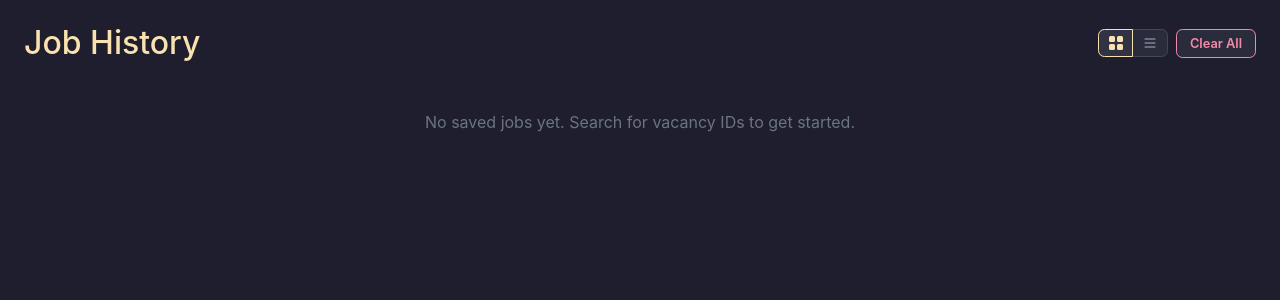
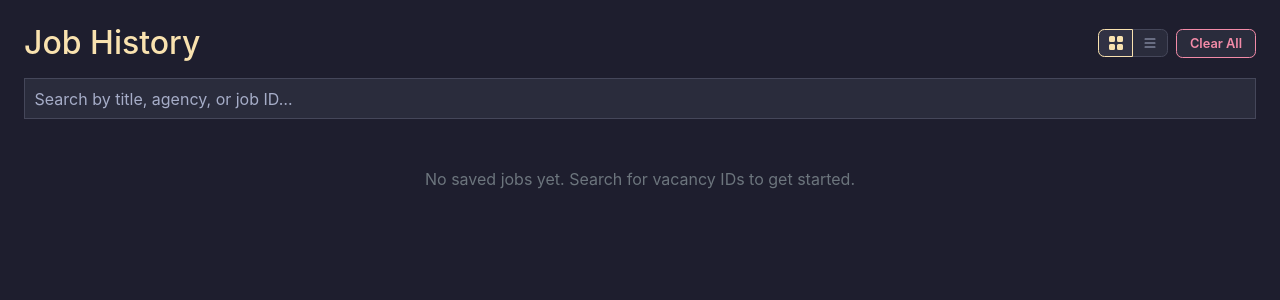
Before and after one commit to barryjj/statejobs-helper, a Flask app: page /history in a window 1280 px wide. Shown: the part 97-397 px from the top of the page. Run offline with Flask 3, Linux system fonts and the light colour scheme; parts of the project's set-up code (start-up, migrations or seed data) failed here and were passed over.

Commit message:
fix: declutter actions, add email button, search filter, striped rows
- Replace text-label action buttons with compact icon buttons
  (cover letter, email, applied toggle, remove) — same set on card
  and list views
- Email action was missing entirely from the history list view;
  now present everywhere as a mailto icon button, disabled/greyed
  when no email is on file
- Add live search box on history page filtering by title, agency,
  or job ID
- Add alternating row background on the history table

Co-Authored-By: Claude Sonnet 4.6 <noreply@anthropic.com>

```diff
--- a/static/js/history.js
+++ b/static/js/history.js
@@ -56,18 +56,51 @@
       .replace(/>/g, '&gt;').replace(/"/g, '&quot;');
   }
 
+  function mailtoHref(job) {
+    return `mailto:${esc(job.email)}?subject=Vacancy%20%23${esc(job.job_id)}&body=Please%20find%20my%20resume%20and%20cover%20letter%20attached.`;
+  }
+
+  function matchesSearch(job, term) {
+    if (!term) return true;
+    const haystack = `${job.job_id} ${job.title} ${job.agency}`.toLowerCase();
+    return haystack.includes(term.toLowerCase());
+  }
+
+  // Compact icon-button action row shared by card and list views
+  function actionIconsHtml(job, showDelete) {
+    const appliedCls = job.applied ? 'icon-btn--applied' : '';
+    const appliedTitle = job.applied ? 'Applied — click to unmark' : 'Mark Applied';
+    const emailBtn = job.email
+      ? `<a href="${mailtoHref(job)}" class="icon-btn" title="Email contact">
+           <svg xmlns="http://www.w3.org/2000/svg" width="15" height="15" fill="currentColor" viewBox="0 0 16 16"><path d="M0 4a2 2 0 0 1 2-2h12a2 2 0 0 1 2 2v8a2 2 0 0 1-2 2H2a2 2 0 0 1-2-2V4Zm2-1a1 1 0 0 0-1 1v.217l7 4.2 7-4.2V4a1 1 0 0 0-1-1H2Zm13 2.383-4.708 2.825L15 11.105V5.383Zm-.034 6.876-5.64-3.471L8 9.583l-1.326-.795-5.64 3.47A1 1 0 0 0 2 13h12a1 1 0 0 0 .966-.741ZM1 11.105l4.708-2.897L1 5.383v5.722Z"/></svg>
+         </a>`
+      : `<span class="icon-btn icon-btn--disabled" title="No email on file">
+           <svg xmlns="http://www.w3.org/2000/svg" width="15" height="15" fill="currentColor" viewBox="0 0 16 16"><path d="M0 4a2 2 0 0 1 2-2h12a2 2 0 0 1 2 2v8a2 2 0 0 1-2 2H2a2 2 0 0 1-2-2V4Zm2-1a1 1 0 0 0-1 1v.217l7 4.2 7-4.2V4a1 1 0 0 0-1-1H2Zm13 2.383-4.708 2.825L15 11.105V5.383Zm-.034 6.876-5.64-3.471L8 9.583l-1.326-.795-5.64 3.47A1 1 0 0 0 2 13h12a1 1 0 0 0 .966-.741ZM1 11.105l4.708-2.897L1 5.383v5.722Z"/></svg>
+         </span>`;
+    const deleteBtn = showDelete
+      ? `<button class="icon-btn icon-btn--danger js-delete-job" data-job-id="${esc(job.job_id)}" title="Remove from history">
+           <svg xmlns="http://www.w3.org/2000/svg" width="15" height="15" fill="currentColor" viewBox="0 0 16 16"><path d="M5.5 5.5A.5.5 0 0 1 6 6v6a.5.5 0 0 1-1 0V6a.5.5 0 0 1 .5-.5Zm2.5 0a.5.5 0 0 1 .5.5v6a.5.5 0 0 1-1 0V6a.5.5 0 0 1 .5-.5Zm3 .5a.5.5 0 0 0-1 0v6a.5.5 0 0 0 1 0V6Z"/><path fill-rule="evenodd" d="M14.5 3a1 1 0 0 1-1 1H13v9a2 2 0 0 1-2 2H5a2 2 0 0 1-2-2V4h-.5a1 1 0 0 1-1-1V2a1 1 0 0 1 1-1H6a1 1 0 0 1 1-1h2a1 1 0 0 1 1 1h3.5a1 1 0 0 1 1 1v1ZM4.118 4 4 4.059V13a1 1 0 0 0 1 1h6a1 1 0 0 0 1-1V4.059L11.882 4H4.118ZM2.5 3V2h11v1h-11Z"/></svg>
+         </button>`
+      : '';
+
+    return `
+      <a href="/coverletter?job_id=${esc(job.job_id)}" class="icon-btn icon-btn--main" title="Generate cover letter">
+        <svg xmlns="http://www.w3.org/2000/svg" width="15" height="15" fill="currentColor" viewBox="0 0 16 16"><path d="M4 0h5.293A1 1 0 0 1 10 .293L13.707 4a1 1 0 0 1 .293.707V14a2 2 0 0 1-2 2H4a2 2 0 0 1-2-2V2a2 2 0 0 1 2-2Zm5.5 1.5v2a1 1 0 0 0 1 1h2l-3-3ZM4.5 9a.5.5 0 0 0 0 1h7a.5.5 0 0 0 0-1h-7Zm0 2.5a.5.5 0 0 0 0 1h4a.5.5 0 0 0 0-1h-4Z"/></svg>
+      </a>
+      ${emailBtn}
+      <button class="icon-btn ${appliedCls} js-toggle-applied" data-job-id="${esc(job.job_id)}" title="${appliedTitle}">
+        <svg xmlns="http://www.w3.org/2000/svg" width="15" height="15" fill="currentColor" viewBox="0 0 16 16"><path d="M13.854 3.646a.5.5 0 0 1 0 .708l-7 7a.5.5 0 0 1-.708 0l-3.5-3.5a.5.5 0 1 1 .708-.708L6.5 10.293l6.646-6.647a.5.5 0 0 1 .708 0Z"/></svg>
+      </button>
+      ${deleteBtn}`;
+  }
+
   function cardHtml(job, showDelete) {
     const addressHtml = job.full_address
       ? job.full_address.split('\n').filter(Boolean).map(esc).join('<br>')
       : 'N/A';
     const emailHtml = job.email
-      ? `<a href="mailto:${esc(job.email)}?subject=Vacancy%20%23${esc(job.job_id)}&body=Please%20find%20my%20resume%20and%20cover%20letter%20attached.">${esc(job.email)}</a>`
+      ? `<a href="${mailtoHref(job)}">${esc(job.email)}</a>`
       : 'N/A';
-    const appliedCls = job.applied ? 'btn-applied' : 'btn-alt';
-    const appliedLabel = job.applied ? 'Applied' : 'Mark Applied';
-    const deleteBtn = showDelete
-      ? `<button class="btn btn-sm btn-danger-alt js-delete-job" data-job-id="${esc(job.job_id)}">Remove</button>`
-      : '';
 
     return `
       <div class="sj-card sj-card--hidden" data-job-id="${esc(job.job_id)}">
@@ -85,10 +118,8 @@
             <a href="https://statejobs.ny.gov/public/vacancyDetailsView.cfm?id=${esc(job.job_id)}"
                target="_blank" rel="noopener noreferrer">${esc(job.job_id)}</a>
           </p>
-          <div class="mt-3 d-flex gap-2 justify-content-center flex-wrap">
-            <a href="/coverletter?job_id=${esc(job.job_id)}" class="btn btn-main btn-sm">Cover Letter</a>
-            <button class="btn btn-sm ${appliedCls} js-toggle-applied" data-job-id="${esc(job.job_id)}">${appliedLabel}</button>
-            ${deleteBtn}
+          <div class="mt-3 d-flex gap-2 justify-content-center">
+            ${actionIconsHtml(job, showDelete)}
           </div>
         </div>
       </div>`;
@@ -172,8 +203,8 @@
       if (toggleBtn) {
         const job_id = toggleBtn.dataset.jobId;
         const applied = toggleApplied(job_id);
-        toggleBtn.textContent = applied ? 'Applied' : 'Mark Applied';
-        toggleBtn.className = `btn btn-sm ${applied ? 'btn-applied' : 'btn-alt'} js-toggle-applied`;
+        toggleBtn.classList.toggle('icon-btn--applied', applied);
+        toggleBtn.title = applied ? 'Applied — click to unmark' : 'Mark Applied';
         return;
       }
 
@@ -216,14 +247,7 @@
 
     if (jobs.length === 0) { container.innerHTML = emptyStateHtml(); return; }
 
-    const rowHtml = jobs.map(job => {
-      const appliedCls = job.applied ? 'btn-applied' : 'btn-alt';
-      const appliedLabel = job.applied ? 'Applied' : 'Mark Applied';
-      const deleteBtn = showDelete
-        ? `<button class="btn btn-sm btn-danger-alt js-delete-job" data-job-id="${esc(job.job_id)}">Remove</button>`
-        : '';
-
-      return `
+    const rowHtml = jobs.map(job => `
         <tr data-job-id="${esc(job.job_id)}">
           <td><a href="https://statejobs.ny.gov/public/vacancyDetailsView.cfm?id=${esc(job.job_id)}" target="_blank" rel="noopener noreferrer">${esc(job.job_id)}</a></td>
           <td>${esc(job.title)}</td>
@@ -231,14 +255,11 @@
           <td>${esc(job.grade)}</td>
           <td>${esc(job.applications_due)}</td>
           <td>
-            <div class="d-flex gap-1 flex-wrap">
-              <a href="/coverletter?job_id=${esc(job.job_id)}" class="btn btn-main btn-sm">Cover Letter</a>
-              <button class="btn btn-sm ${appliedCls} js-toggle-applied" data-job-id="${esc(job.job_id)}">${appliedLabel}</button>
-              ${deleteBtn}
+            <div class="d-flex gap-1">
+              ${actionIconsHtml(job, showDelete)}
             </div>
           </td>
-        </tr>`;
-    }).join('');
+        </tr>`).join('');
 
     container.innerHTML = `
       <div class="history-table-wrap">
@@ -255,8 +276,8 @@
       if (toggleBtn) {
         const job_id = toggleBtn.dataset.jobId;
         const applied = toggleApplied(job_id);
-        toggleBtn.textContent = applied ? 'Applied' : 'Mark Applied';
-        toggleBtn.className = `btn btn-sm ${applied ? 'btn-applied' : 'btn-alt'} js-toggle-applied`;
+        toggleBtn.classList.toggle('icon-btn--applied', applied);
+        toggleBtn.title = applied ? 'Applied — click to unmark' : 'Mark Applied';
         return;
       }
       if (!showDelete) return;
@@ -276,8 +297,8 @@
 
   // --- Public: history page ---
 
-  function renderHistorySection(cardStageId, cardNavId, listContainerId) {
-    const history = getHistory();
+  function renderHistorySection(cardStageId, cardNavId, listContainerId, searchTerm) {
+    const history = getHistory().filter(j => matchesSearch(j, searchTerm));
     const mode = getViewMode();
     if (mode === 'card') {
       renderCardStack(history, cardStageId, cardNavId, true);
--- a/templates/history.html
+++ b/templates/history.html
@@ -3,7 +3,7 @@
 
 {% block content %}
 <div class="page-container">
-  <div class="d-flex align-items-center justify-content-between mb-4 flex-wrap gap-2">
+  <div class="d-flex align-items-center justify-content-between mb-3 flex-wrap gap-2">
     <h2 class="mb-0">Job History</h2>
     <div class="d-flex align-items-center gap-2">
       <div class="btn-group" role="group" aria-label="View mode">
@@ -20,6 +20,10 @@
       </div>
       <button id="btn-clear-history" class="btn btn-sm btn-danger-alt">Clear All</button>
     </div>
+  </div>
+
+  <div class="mb-4">
+    <input type="text" id="history-search" class="form-control" placeholder="Search by title, agency, or job ID…">
   </div>
 
   <div id="history-card-view">
@@ -44,6 +48,7 @@
     const cardBtn = document.getElementById('btn-card-view');
     const listBtn = document.getElementById('btn-list-view');
     const clearBtn = document.getElementById('btn-clear-history');
+    const searchInput = document.getElementById('history-search');
 
     const cardView = document.getElementById('history-card-view');
     const listView = document.getElementById('history-list-view');
@@ -59,12 +64,16 @@
 
     function render() {
       const mode = StatejobsHistory.getViewMode();
-      StatejobsHistory.renderHistorySection('history-card-stage', 'history-card-nav', 'history-list-container');
+      StatejobsHistory.renderHistorySection(
+        'history-card-stage', 'history-card-nav', 'history-list-container',
+        searchInput.value.trim()
+      );
       setView(mode);
     }
 
     cardBtn.addEventListener('click', () => { StatejobsHistory.setViewMode('card'); render(); });
     listBtn.addEventListener('click', () => { StatejobsHistory.setViewMode('list'); render(); });
+    searchInput.addEventListener('input', render);
 
     clearBtn.addEventListener('click', () => {
       if (confirm('Remove all saved jobs from history?')) {
```
Also changed, not shown: static/css/styles.css (+68 -0 lines).
